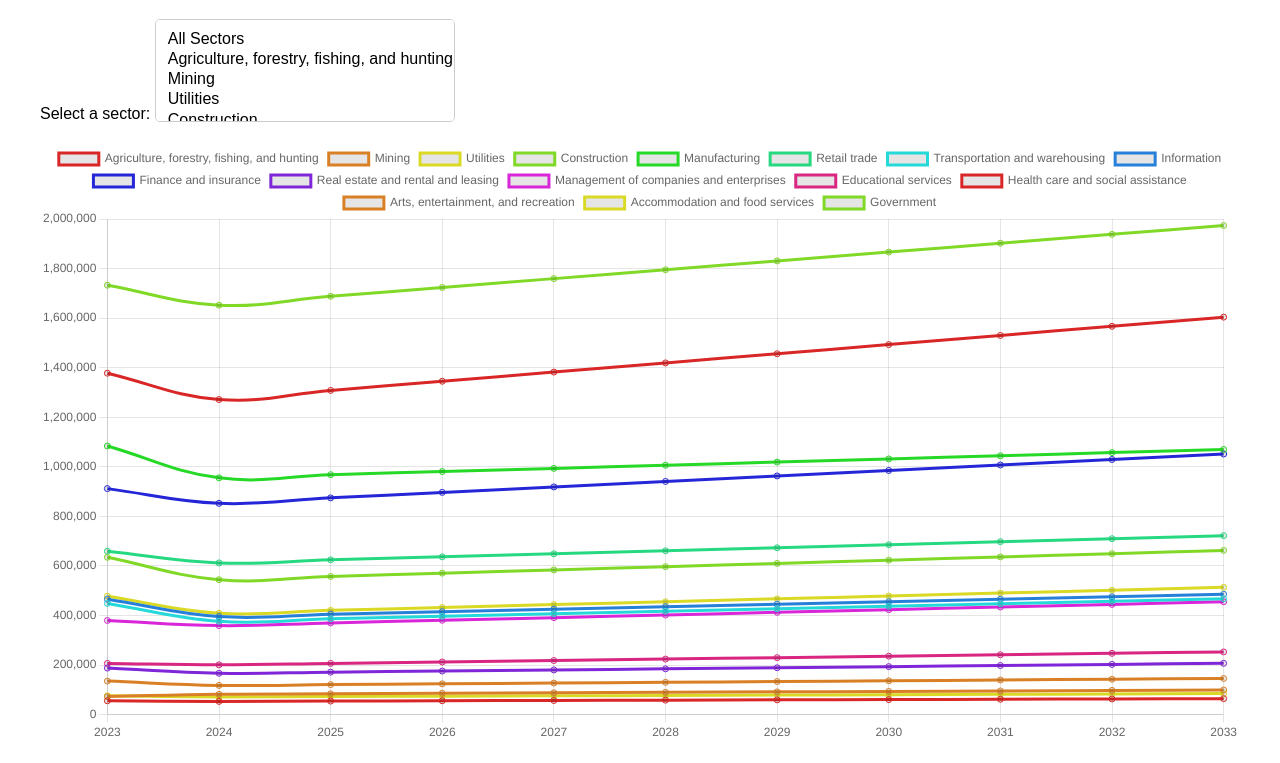
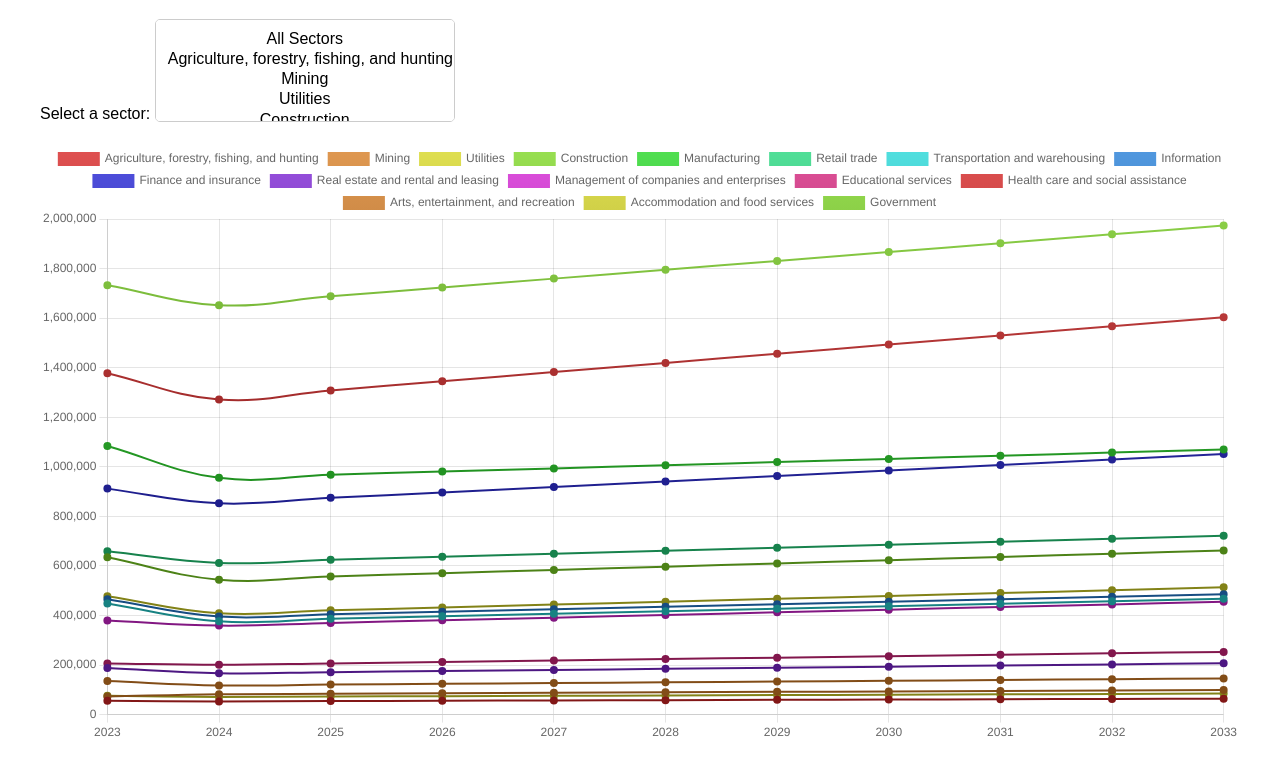
Before and after one commit to company5555/company5555.github.io, a plain HTML site: page index.html in a window 1280 px wide. Shown: the part 61-824 px from the top of the page. Drawn offline with nearby package versions, Linux system fonts and the light colour scheme.

Commit message:
Düzenleme

```diff
--- a/index.html
+++ b/index.html
@@ -24,6 +24,7 @@
             font-size: 16px;
             border: 1px solid #ccc;
             border-radius: 5px;
+            text-align: center;
         }
         canvas {
             margin-top: 20px;
@@ -83,16 +84,26 @@ const years = [2023, 2024, 2025, 2026, 2027, 2028, 2029, 2030, 2031, 2032, 2033]
 const ctx = document.getElementById('sector-chart').getContext('2d');
 let chart;
 
+const createGradient = (ctx, colorStart, colorEnd) => {
+    const gradient = ctx.createLinearGradient(0, 0, 0, 400);
+    gradient.addColorStop(0, colorStart);
+    gradient.addColorStop(1, colorEnd);
+    return gradient;
+};
+
 const renderChart = (selectedSectors) => {
     if (chart) chart.destroy();
 
     const datasets = selectedSectors.map((sector, index) => {
+        const gradient = createGradient(ctx, `hsl(${index * 30}, 70%, 60%)`, `hsl(${index * 30}, 70%, 30%)`);
         return {
             label: sector,
             data: sectorData[sector],
-            borderColor: `hsl(${index * 30}, 70%, 50%)`,
+            borderColor: gradient,
+            backgroundColor: gradient,
             fill: false,
-            tension: 0.4
+            tension: 0.4,
+            borderWidth: 2
         };
     });
 
@@ -108,7 +119,9 @@ const renderChart = (selectedSectors) => {
                 legend: { position: 'top' },
                 tooltip: {
                     callbacks: {
-                        label: (tooltipItem) => `${tooltipItem.raw.toLocaleString()}`
+                        label: (tooltipItem) => {
+                            return `${tooltipItem.dataset.label}: ${tooltipItem.raw.toLocaleString()}`;
+                        }
                     }
                 }
             },
```
